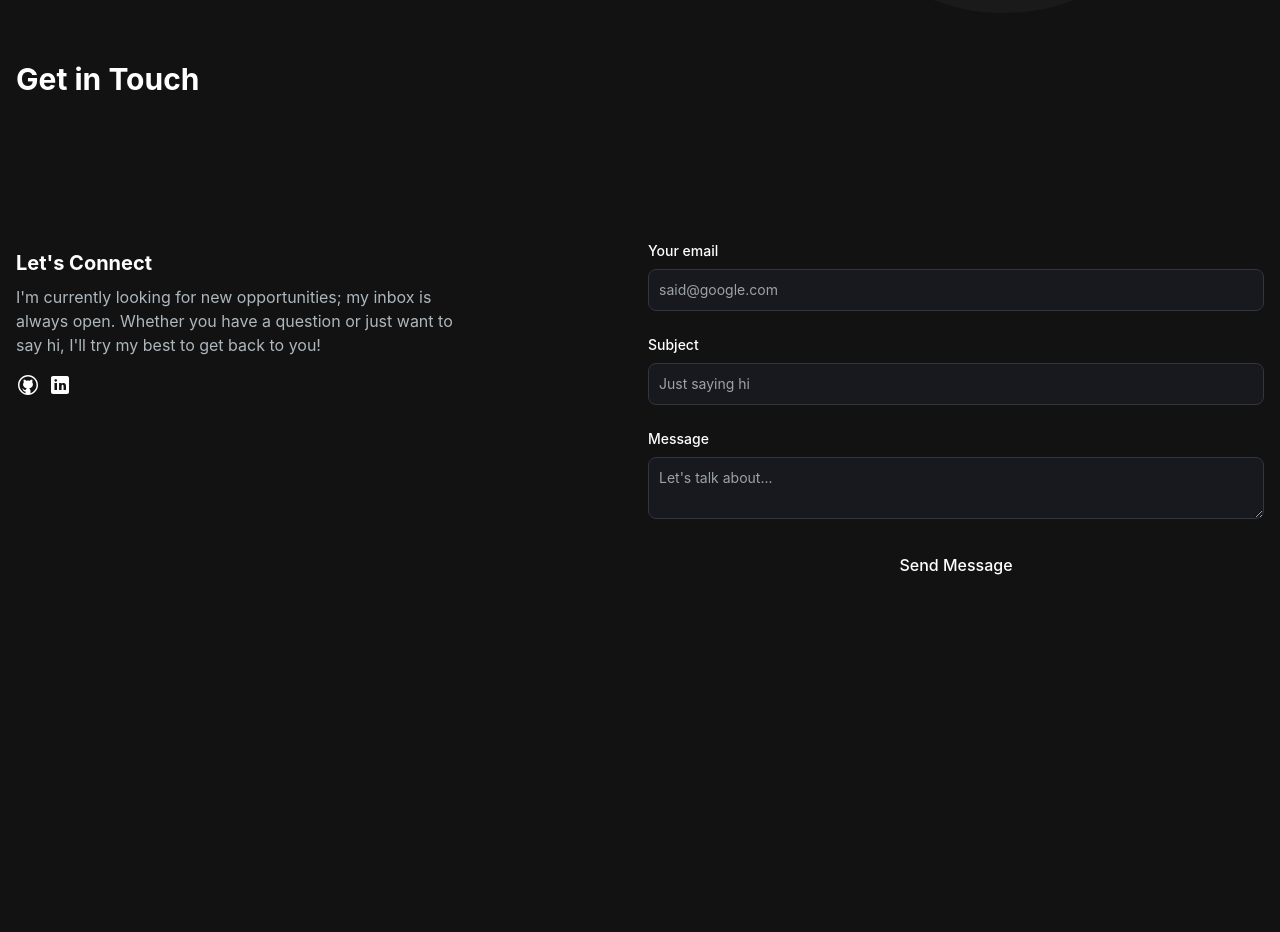
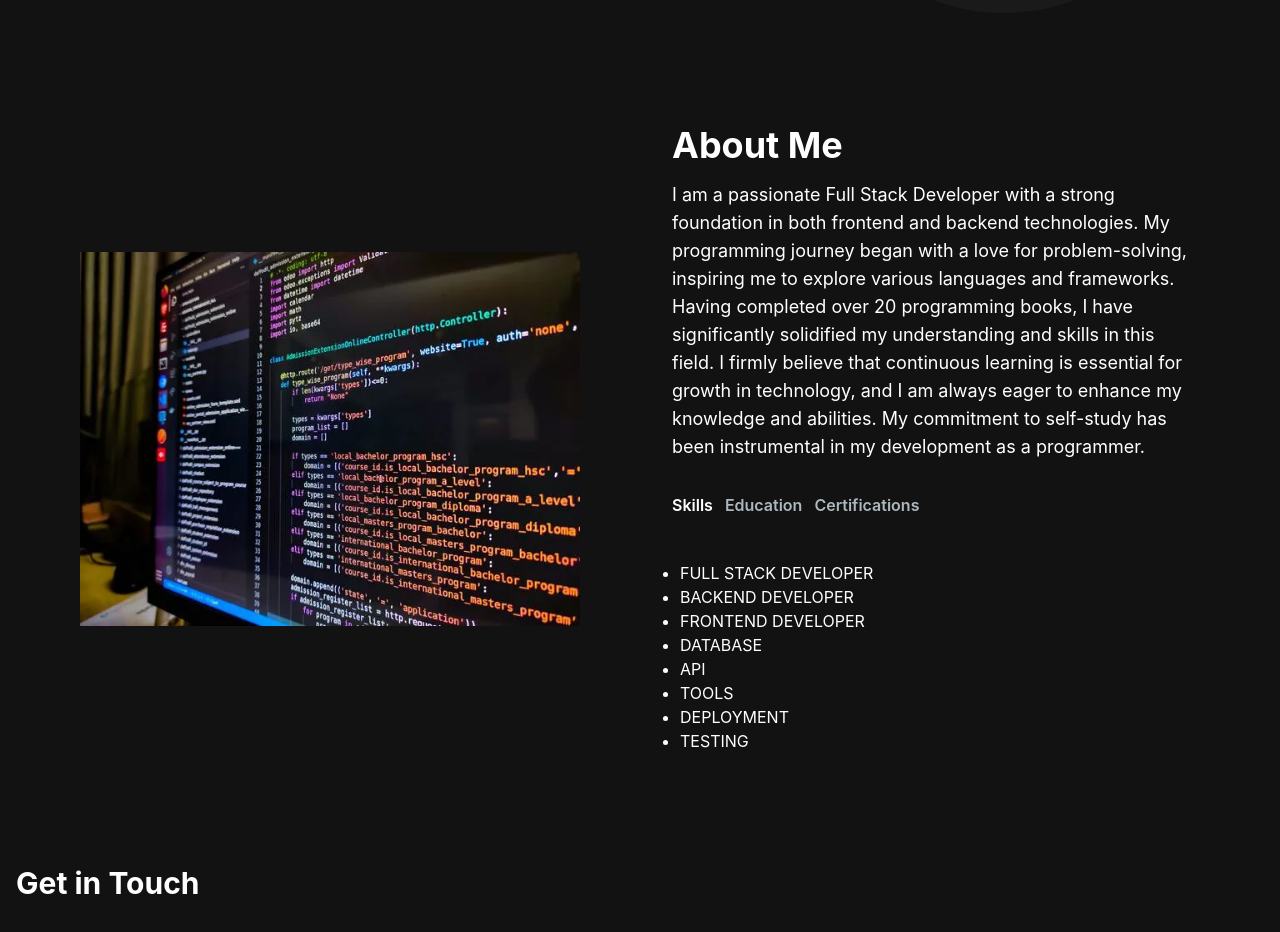
Before and after one commit to 12siragi/saidi-portfolio-, a Next.js app: page / in a window 1280 px wide. Shown: the part 500-1432 px from the top of the page. Before the commit the page ends 1369 px from the top, so only its background shows below. Built offline with nearby package versions, Linux system fonts and the light colour scheme.

Commit message:
saidportofolio

```diff
--- a/src/app/components/About.jsx
+++ b/src/app/components/About.jsx
@@ -1,106 +1,86 @@
-// src/app/components/About.jsx
 "use client";
-import React from "react";
-import { motion } from "framer-motion";
-import { TypeAnimation } from "react-type-animation";
+import React, { useTransition, useState } from "react";
+import Image from "next/image";
+import TabButton from "./TabButton";
 
-const About = () => {
-  // Animation variants
-  const fadeInVariants = {
-    hidden: { opacity: 0, y: 20 },
-    visible: { opacity: 1, y: 0 },
+const TAB_DATA = [
+  {
+    title: "Skills",
+    id: "skills",
+    content: (
+      <ul className="list-disc pl-2">
+        <li>FULL STACK DEVELOPER</li>
+        <li>BACKEND DEVELOPER</li>
+        <li>FRONTEND DEVELOPER</li>
+        <li>DATABASE</li>
+        <li>API</li>
+        <li>TOOLS</li>
+        <li>DEPLOYMENT</li>
+        <li>TESTING</li>
+      </ul>
+    ),
+  },
+  {
+    title: "Education",
+    id: "education",
+    content: (
+      <ul className="list-disc pl-2">
+        <li>FULL STACK DEVELOPER ALX</li>
+        <li>SOFTWARE ENGINER HACKERRACK</li>
+        <li>ICS COLLAGE , DIPLOMA, PRESENT </li>
+      </ul>
+    ),
+  },
+  {
+    title: "Certifications",
+    id: "certifications",
+    content: (
+      <ul className="list-disc pl-2">
+        <li>FULL STACK DEVELOPER</li>
+        <li>SOFTWARE ENGINEER</li>
+        <li>FRONTED DEVELOPER</li>
+      </ul>
+    ),
+  },
+];
+
+const AboutSection = () => {
+  const [tab, setTab] = useState("skills");
+  const [isPending, startTransition] = useTransition();
+
+  const handleTabChange = (id) => {
+    startTransition(() => {
+      setTab(id);
+    });
   };
 
   return (
-    <section id="about" className="py-20 bg-black text-white">
-      <motion.h2
-        className="text-4xl font-bold text-center mb-8"
-        initial="hidden"
-        animate="visible"
-        variants={fadeInVariants}
-        transition={{ duration: 0.5 }}
-      >
-        About Me
-      </motion.h2>
-      <motion.p
-        className="text-lg text-center max-w-2xl mx-auto mb-6"
-        initial="hidden"
-        animate="visible"
-        variants={fadeInVariants}
-        transition={{ duration: 0.5, delay: 0.2 }}
-      >
-        I am a passionate Full Stack Developer with a strong foundation in both frontend and backend technologies.
-        Currently pursuing my Computer Science degree at ICS College, I have gained valuable skills and experience through
-        various certifications, including a year-long Full Stack Developer program at ALX.
-      </motion.p>
-      <motion.p
-        className="text-lg text-center max-w-2xl mx-auto mb-6"
-        initial="hidden"
-        animate="visible"
-        variants={fadeInVariants}
-        transition={{ duration: 0.5, delay: 0.4 }}
-      >
-        My journey in programming started with a passion for problem-solving, which led me to explore various languages and frameworks.
-        I have completed over 20 programming books that have further solidified my understanding and skills in this field.
-      </motion.p>
-
-      <motion.h3
-        className="text-2xl font-semibold text-center mb-4"
-        initial="hidden"
-        animate="visible"
-        variants={fadeInVariants}
-        transition={{ duration: 0.5, delay: 0.6 }}
-      >
-        Certifications
-      </motion.h3>
-      <ul className="list-disc list-inside max-w-2xl mx-auto mb-6 space-y-2">
-        <li>
-          <TypeAnimation
-            sequence={[
-              "Python (Basic) - Verified Skill",
-              1000,
-              "SQL (Basic) - Verified Skill",
-              1000,
-              "JavaScript (Basic) - Verified Skill",
-              1000,
-              "JavaScript (Intermediate) - Verified Skill",
-              1000,
-              "Problem Solving (Basic) - Verified Skill",
-              1000,
-              "Problem Solving (Intermediate) - Verified Skill",
-              1000,
-              "CSS (Basic) - Verified Skill",
-              1000,
-              "Node (Basic) - Verified Skill",
-              1000,
-              "Angular (Basic) - Verified Skill",
-              1000,
-              "REST API (Intermediate) - Verified Skill",
-              1000,
-              "SQL (Intermediate) - Verified Skill",
-              1000,
-              "Software Engineer - Verified Role",
-              1000,
-            ]}
-            wrapper="div"
-            speed={50}
-            repeat={Infinity}
-          />
-        </li>
-      </ul>
-
-      <motion.p
-        className="text-lg text-center max-w-2xl mx-auto mb-6"
-        initial="hidden"
-        animate="visible"
-        variants={fadeInVariants}
-        transition={{ duration: 0.5, delay: 0.8 }}
-      >
-        I believe that continuous learning is key to growth in technology, and I am always eager to learn and improve my skills.
-        My self-study approach has been instrumental in my development as a programmer.
-      </motion.p>
+    <section className="text-white" id="about">
+      <div className="md:grid md:grid-cols-2 gap-8 items-center py-8 px-4 xl:gap-16 sm:py-16 xl:px-16">
+        <Image src="/images/about-image.png" width={500} height={500} alt="About Me" />
+        <div className="mt-4 md:mt-0 text-left flex flex-col h-full">
+          <h2 className="text-4xl font-bold text-white mb-4">About Me</h2>
+          <p className="text-base lg:text-lg">
+          I am a passionate Full Stack Developer with a strong foundation in both frontend and backend technologies. My programming journey began with a love for problem-solving, inspiring me to explore various languages and frameworks. Having completed over 20 programming books, I have significantly solidified my understanding and skills in this field. I firmly believe that continuous learning is essential for growth in technology, and I am always eager to enhance my knowledge and abilities. My commitment to self-study has been instrumental in my development as a programmer.
+          </p>
+          <div className="flex flex-row justify-start mt-8">
+            <TabButton selectTab={() => handleTabChange("skills")} active={tab === "skills"}>
+              Skills
+            </TabButton>
+            <TabButton selectTab={() => handleTabChange("education")} active={tab === "education"}>
+              Education
+            </TabButton>
+            <TabButton selectTab={() => handleTabChange("certifications")} active={tab === "certifications"}>
+              Certifications
+            </TabButton>
+          </div>
+          <div className="mt-8">
+            {TAB_DATA.find((t) => t.id === tab).content}
+          </div>
+        </div>
+      </div>
     </section>
   );
 };
 
-export default About;
+export default AboutSection;
--- a/src/app/components/Navbar.jsx
+++ b/src/app/components/Navbar.jsx
@@ -1,3 +1,4 @@
+
 "use client";
 import React, { useState } from "react";
 import Link from "next/link";
--- /dev/null
+++ b/src/app/components/TabButton.jsx
@@ -0,0 +1,26 @@
+import React from "react";
+import { motion } from "framer-motion";
+
+const variants = {
+  default: { width: 0 },
+  active: { width: "calc(100% - 0.75rem)" },
+};
+
+const TabButton = ({ active, selectTab, children }) => {
+  const buttonClasses = active ? "text-white" : "text-[#ADB7BE]";
+
+  return (
+    <button onClick={selectTab}>
+      <p className={`mr-3 font-semibold hover:text-white ${buttonClasses}`}>
+        {children}
+      </p>
+      <motion.div
+        animate={active ? "active" : "default"}
+        variants={variants}
+        className="h-1 bg-primary-500 mt-2 mr-3"
+      />
+    </button>
+  );
+};
+
+export default TabButton;
--- a/src/app/page.js
+++ b/src/app/page.js
@@ -2,7 +2,7 @@ import Image from "next/image";
 import HeroSection from "./components/HeroSection";
 import Navbar from "./components/Navbar";
 import EmailSection from "./components/EmailSection";
-
+import About from "./components/About";
 export default function Home() {
   return (
     <main className="flex flex-col min-h-screen bg-[#121212] text-white">
@@ -14,6 +14,9 @@ export default function Home() {
           <HeroSection />
         </section>
 
+        <section className="mb-12">
+          <About />
+        </section>
 
 
         {/* Email Section */}
```
Also changed, not shown: public/images/about-image.png (added), src/app/components/MenuOverlay.jsx (line endings or trailing spaces).
